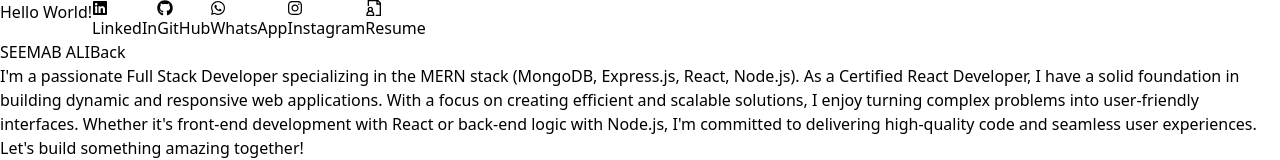
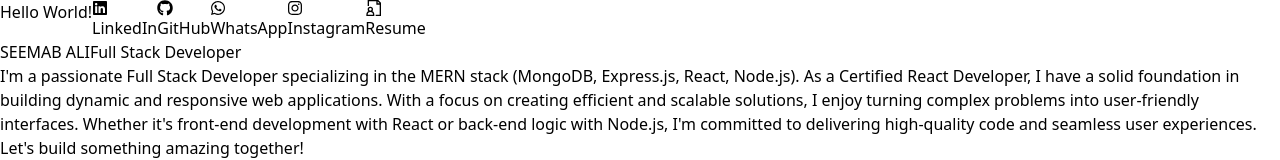
Before and after one commit to SeemabAli/react-portfolio-seemab, a React (Vite) app: page / in a window 1280 px wide. Shown: the top 160 px of the page. Built offline with nearby package versions, Linux system fonts and the light colour scheme.

Commit message:
error resolved

```diff
--- a/package.json
+++ b/package.json
@@ -14,8 +14,7 @@
     "react": "^18.3.1",
     "react-dom": "^18.3.1",
     "react-icons": "^5.2.1",
-    "react-type-animation": "^3.2.0",
-    "react-typical": "^0.1.3"
+    "react-type-animation": "^3.2.0"
   },
   "devDependencies": {
     "@types/react": "^18.3.3",
--- a/src/components/Hero.jsx
+++ b/src/components/Hero.jsx
@@ -1,7 +1,6 @@
 import React from "react";
 import { HERO_CONTENT } from "../constants";
 import profilePic from "../assets/kevinRushProfile.svg";
-import Typical from "react-typical";
 import { motion } from "framer-motion";
 
 export default function Hero() {
@@ -29,15 +28,7 @@ export default function Hero() {
               whileInView="visible"
               variants={textVariants}
             >
-              <Typical
-                steps={[
-                  "Front End Developer", 1000,
-                  "Back End Developer", 1000,
-                  "MERN Stack Developer", 1000,
-                  "Full Stack Developer", 1000,
-                ]}
-                loop={Infinity}
-              />
+              Full Stack Developer
             </motion.span>
             <motion.p
               className="my-2 max-w-xl py-6 font-light tracking-tighter"
--- a/src/constants/index.js
+++ b/src/constants/index.js
@@ -1,7 +1,3 @@
-import project1 from "../assets/projects/project-1.jpg";
-import project2 from "../assets/projects/project-2.jpg";
-import project3 from "../assets/projects/project-3.jpg";
-import project4 from "../assets/projects/project-4.jpg";
 
 export const HERO_CONTENT = `I'm a passionate Full Stack Developer specializing in the MERN stack (MongoDB, Express.js, React, Node.js). As a Certified React Developer, I have a solid foundation in building dynamic and responsive web applications.
 
```
Also changed, not shown: 1 other file (tests, documents, lock files or other folders).
